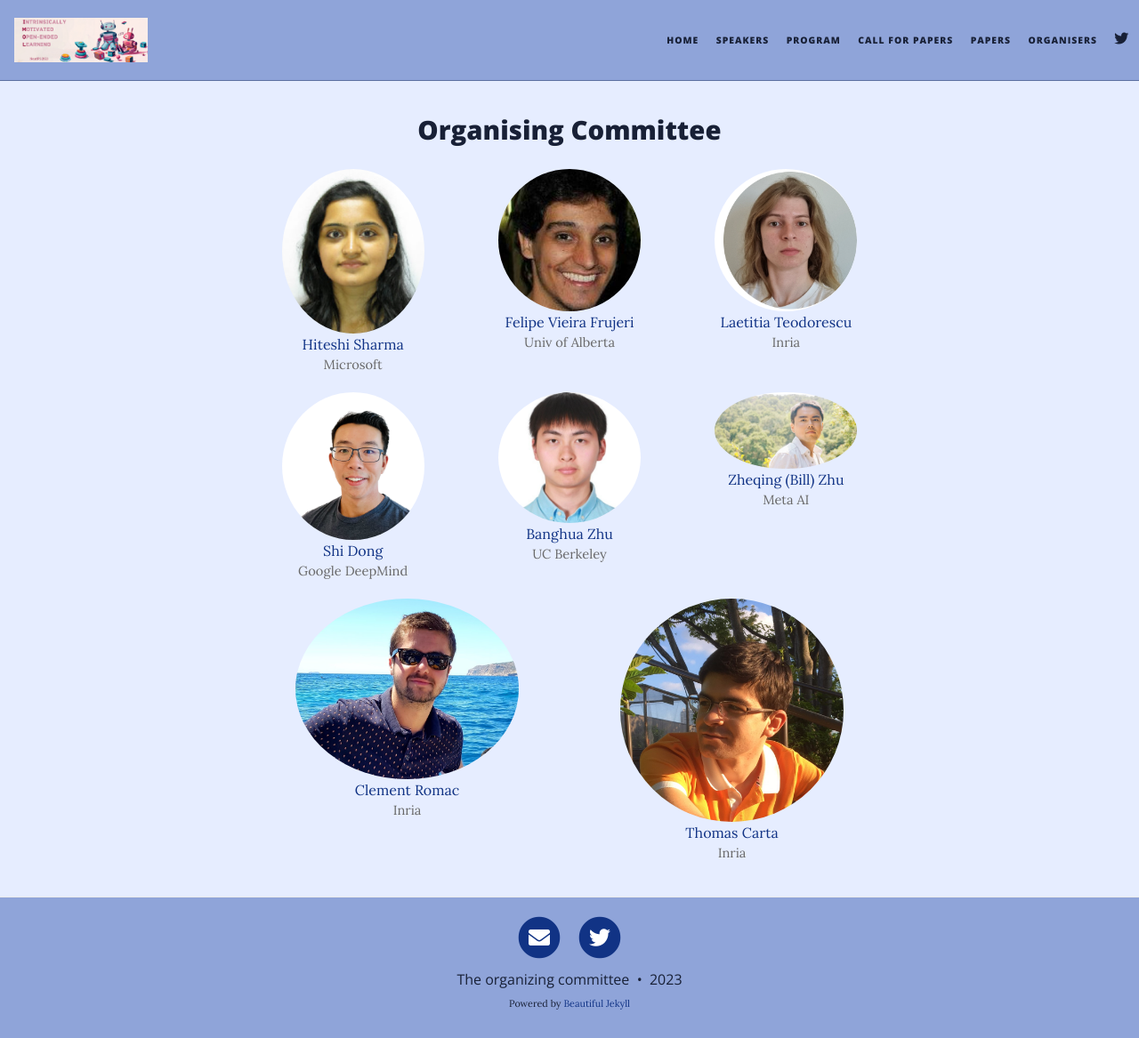
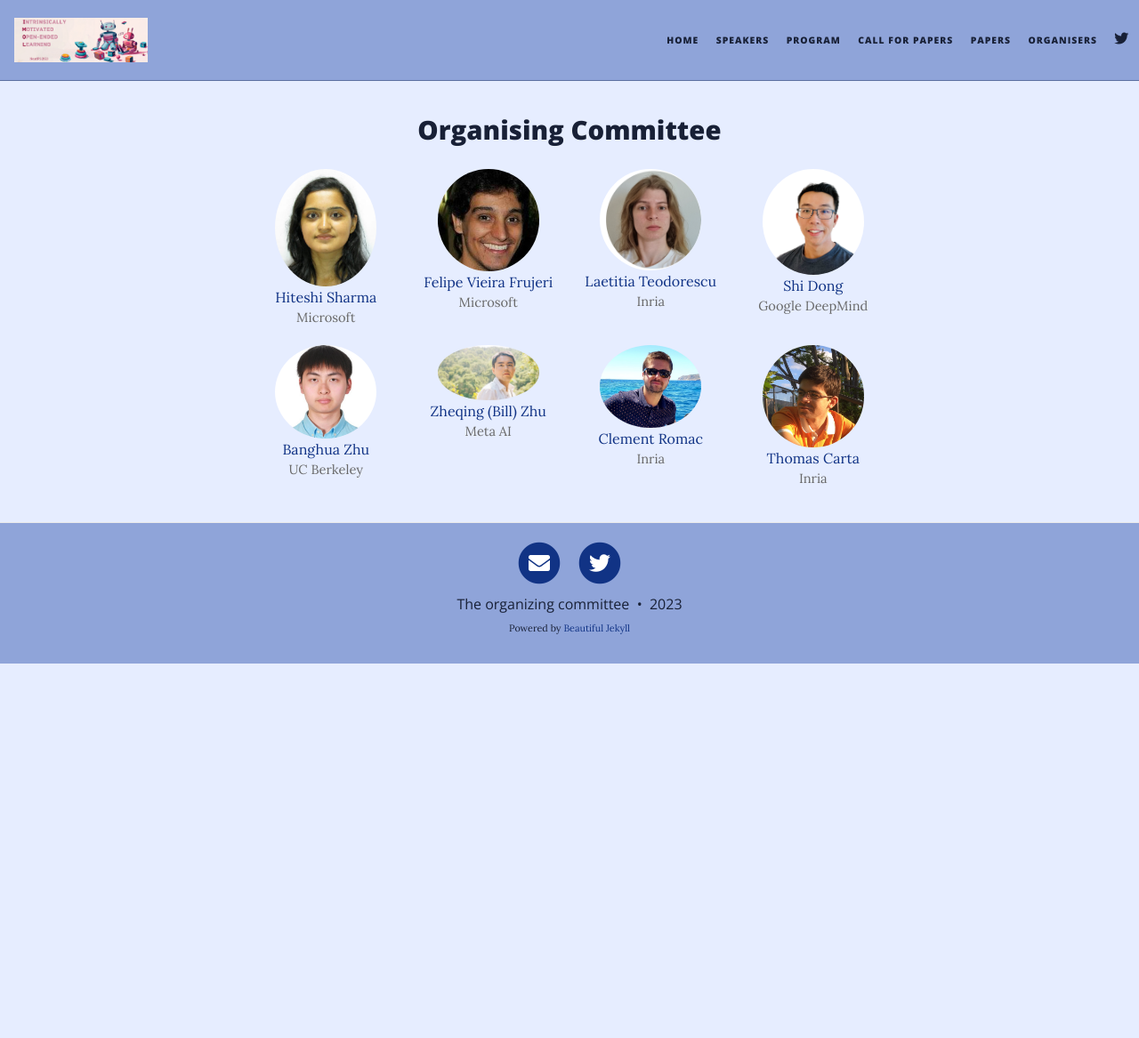
Before and after one commit to rlfmworkshop/rlfmworkshop.github.io, a Jekyll site: the page built from organisers.md, in a window 1280 px wide and 1167 px high. Shown: the whole window at 89% size. Built offline with Jekyll 4.4.1, drawn with Linux system fonts in a browser that asks for light colours; nearby versions of some CDN libraries.

Commit message:
Update organizers.

```diff
--- a/index.html
+++ b/index.html
@@ -51,8 +51,6 @@ layout: home
     </p>
 </div>
 
-<div style="text-align:center;"> <img src="assets/img/" alt="RLLM" width="500"> </div>
-
 <h3 style='margin-bottom: 10pt;'>References</h3>
 <div class='references' style='font-size:9pt'>
     <ul>
--- a/organisers.md
+++ b/organisers.md
@@ -12,18 +12,18 @@ subtitle:
     </div>
     <div class="col-sm">
       <img class="organiser-img" src='/assets/img/felipe.jpeg'>
-      <div class="organiser-name" style="text-align: center;"> <a href="https://ffrujeri.github.io">Felipe Vieira Frujeri</a> <br> <p class='speaker-affiliation'>Univ  of Alberta</p></div>
+      <div class="organiser-name" style="text-align: center;"> <a href="https://ffrujeri.github.io">Felipe Vieira Frujeri</a> <br> <p class='speaker-affiliation'>Microsoft</p></div>
     </div>
     <div class="col-sm">
       <img class="organiser-img" src='/assets/img/laetitia.png'>
       <div class="organiser-name" style="text-align: center;"> <a href="https://scholar.google.com/citations?user=pW-r5kcAAAAJ">Laetitia Teodorescu</a> <br> <p class='speaker-affiliation'> Inria</p></div>
     </div>
-  </div>
-  <div class="row">
     <div class="col-sm">
       <img class="organiser-img" src='/assets/img/shi.png'>
       <div class="organiser-name" style="text-align: center;"> <a href="https://web.stanford.edu/~sdong15/">Shi Dong</a> <br> <p class='speaker-affiliation'>Google DeepMind</p></div>
     </div>
+  </div>
+  <div class="row">
     <div class="col-sm">
       <img class="organiser-img" src='/assets/img/banghua.png'>
       <div class="organiser-name" style="text-align: center;"> <a href="https://people.eecs.berkeley.edu/~banghua/">Banghua Zhu</a> <br> <p class='speaker-affiliation'> UC Berkeley</p></div>
@@ -32,8 +32,6 @@ subtitle:
       <img class="organiser-img" src='/assets/img/bill.png'>
       <div class="organiser-name" style="text-align: center;"> <a href="https://www.zheqingbillzhu.com/">Zheqing (Bill) Zhu</a> <br> <p class='speaker-affiliation'>Meta AI</p></div>
     </div>
-  </div>
-  <div class="row">
     <div class="col-sm">
       <img class="organiser-img" src='/assets/img/clement.png'>
       <div class="organiser-name" style="text-align: center;"> <a href="https://clementromac.github.io/">Clement Romac</a> <br> <p class='speaker-affiliation'>Inria</p></div>
```
